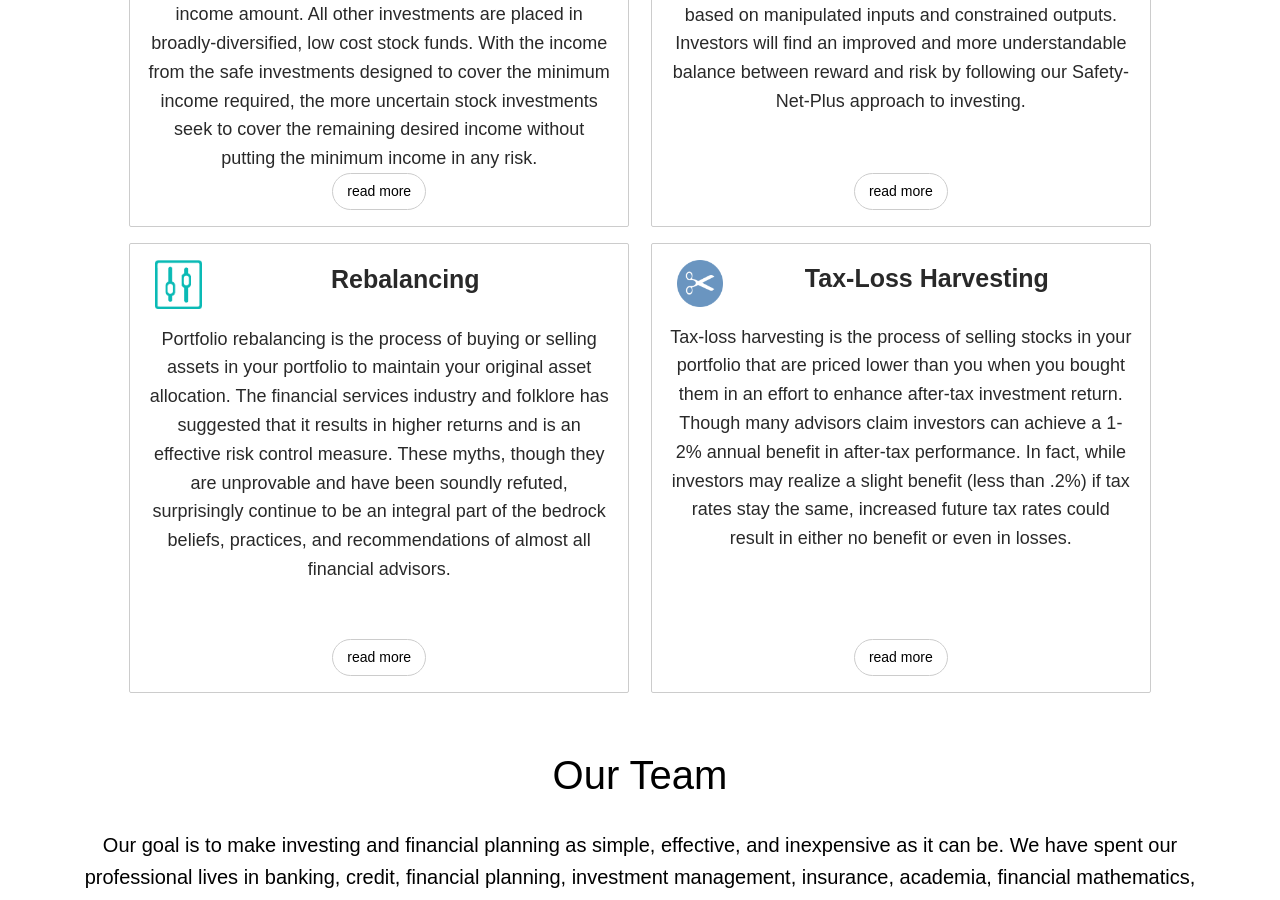
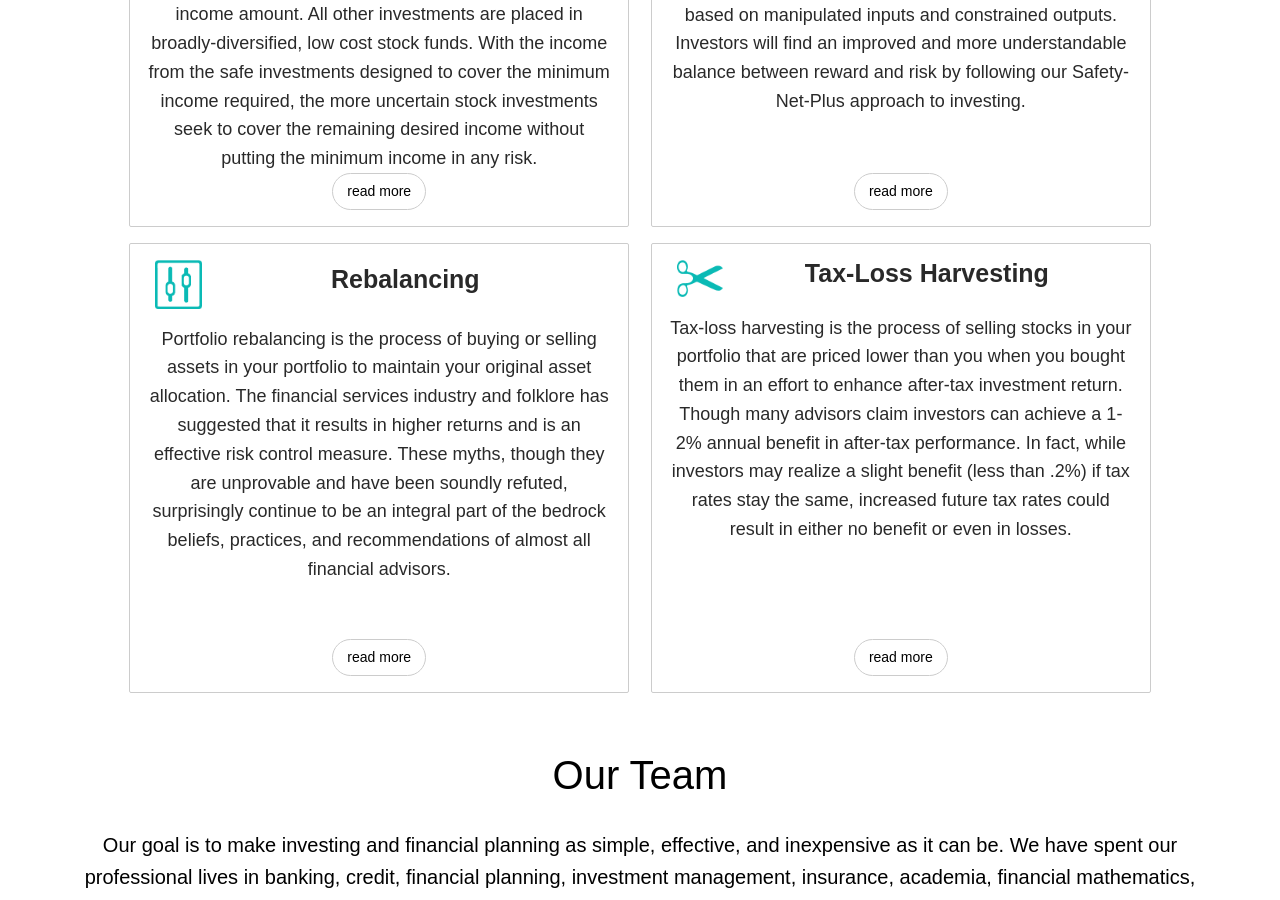
Before and after one commit to plynty/compendiumfinance, a Jekyll site: the page built from aboutus.md, in a window 1280 px wide and 900 px high, scrolled down 693 px. Built offline with Jekyll 4.4.1, drawn with Linux system fonts in a browser that asks for light colours; nearby versions of some CDN libraries; some web fonts are replaced.

Commit message:
Updated Tax Loss Harvesting

```diff
--- a/_resources/tax-loss-harvesting.md
+++ b/_resources/tax-loss-harvesting.md
@@ -13,7 +13,7 @@ lead: Tax-loss harvesting is the process of selling stocks in your portfolio tha
   result in either no benefit or even in losses.
 source: internal
 link:
-img: "/uploads/scissor-blue.png"
+img: "/uploads/scissors.png"
 bg_img_darken: true
 banner_img: "/uploads/taxlossharvesting-header2.png"
 ---
```
